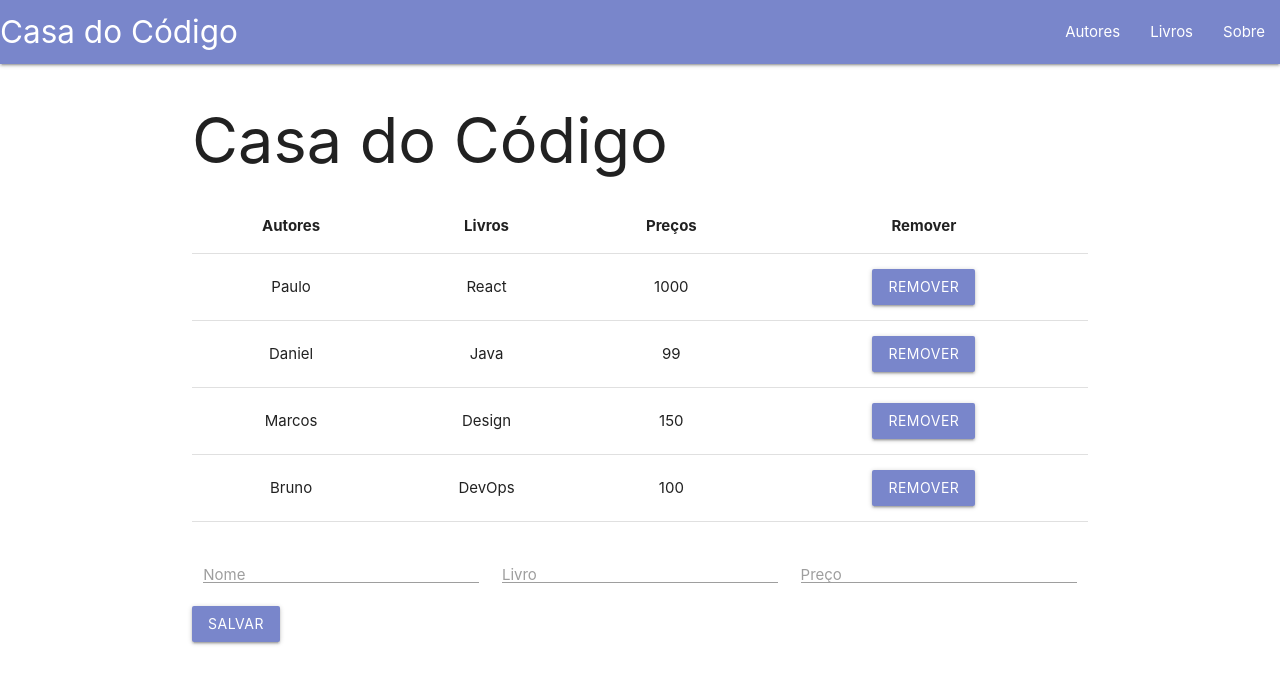
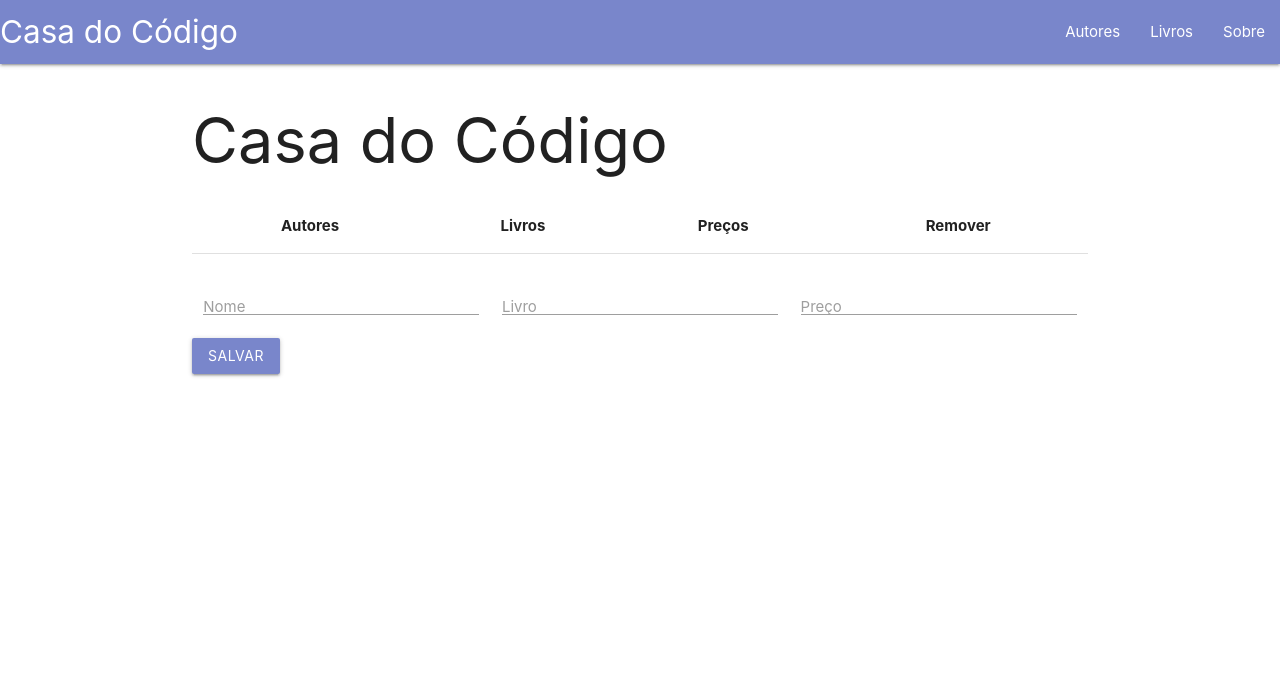
Before and after one commit to danilotecoliveira/react-course, a React (Create React App) app: page / in a window 1280 px wide. Shown: the top 684 px of the page. Built offline with nearby package versions, Linux system fonts and the light colour scheme.

Commit message:
Criando o serviço de API

```diff
--- /dev/null
+++ b/src/ApiService.js
@@ -0,0 +1,44 @@
+const baseUrl = 'http://localhost:8000/api';
+
+const ApiService = {
+
+    ListaAutores: () => {
+        return fetch(`${baseUrl}/autor`)
+        .then(res => res.json())
+    },
+
+    CriaAutor: autor => {
+        return fetch(
+            `${baseUrl}/autor`,
+            {
+                method: 'POST',
+                headers: { 'contentType' : 'json/appication' },
+                body: autor
+            }
+        )
+        .then(res => res.json());
+    },
+
+    ListaNomes: () => {
+        return fetch(`${baseUrl}/autor/nome`)
+        .then(res => res.json())
+    },
+
+    ListaLivros: () => {
+        return fetch(`${baseUrl}/autor/livros`)
+        .then(res => res.json())
+    },
+
+    RemoveAutor: id => {
+        return fetch(
+            `${baseUrl}/autor/${id}`,
+            {
+                method: 'DELETE',
+                headers: { 'contentType' : 'json/appication' }
+            }
+        )
+        .then(res => res.json())
+    }
+}
+
+export default ApiService;
--- a/src/App.js
+++ b/src/App.js
@@ -5,32 +5,12 @@
 import Formulario from './Formulario';
 import Header from './Header';
 import PopUp from './PopUp';
+import ApiService from './ApiService';
 
 class App extends Component {
 
   state = {
-    autores: [
-      {
-        nome: 'Paulo',
-        livro: 'React',
-        preco: '1000'
-      },
-      {
-        nome: 'Daniel',
-        livro: 'Java',
-        preco: '99'
-      },
-      {
-        nome: 'Marcos',
-        livro: 'Design',
-        preco: '150'
-      },
-      {
-        nome: 'Bruno',
-        livro: 'DevOps',
-        preco: '100'
-      }
-    ],
+    autores: [],
   };
 
   removeAutor = (index) =>{
@@ -56,6 +36,7 @@
   }
 
   render() {
+
     return (
       <Fragment>
         <Header />
```
